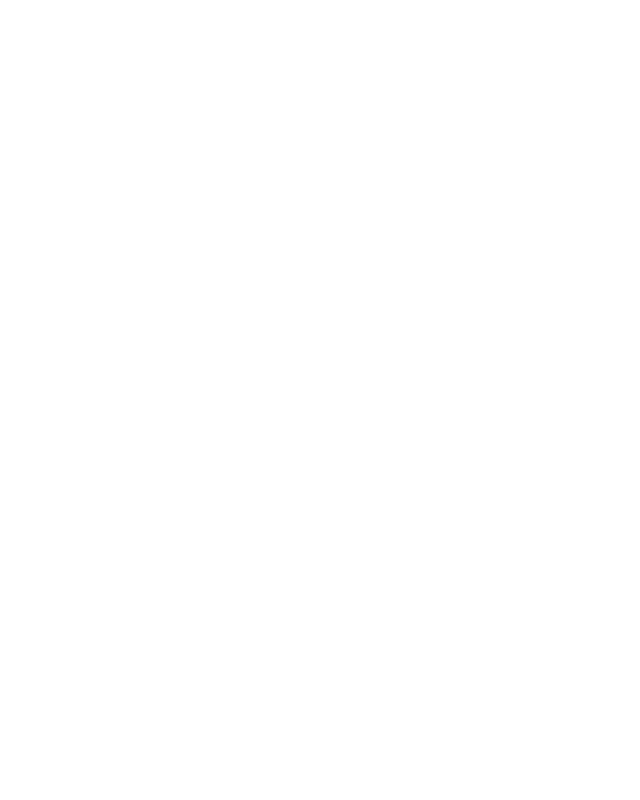
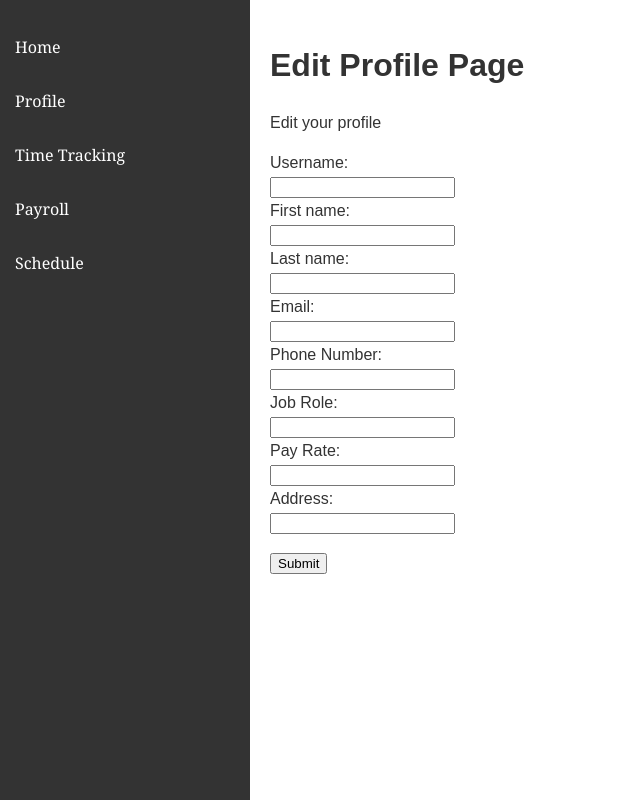
Before and after one commit to ashleymerino3/COSC412-Roll-Call-Payroll, a React (Vite) app: page /profileEdit in a window 1280 px wide. Before the commit this address had no page. Shown: the whole page, without its empty margins (0-640 px from the left). Built offline with nearby package versions, Linux system fonts and the light colour scheme; no server answers; the database is empty.

Commit message:
Edit Profile page added

```diff
--- a/src/app.jsx
+++ b/src/app.jsx
@@ -2,6 +2,7 @@
 import { BrowserRouter as Router, Route, Routes } from "react-router-dom"; // Updated imports for v6
 import Home from "./pages/home";
 import Profile from "./pages/profile";
+import ProfileEdit from "./pages/profileEdit";
 import TimeTracking from "./pages/timetracking";
 import Payroll from "./pages/payroll";
 import Schedule from "./pages/schedule";
@@ -12,6 +13,7 @@
       <Routes> {/* Use Routes */}
         <Route path="/" element={<Home />} />
         <Route path="/profile" element={<Profile />} />
+        <Route path="/profileEdit" element={<ProfileEdit />} />
         <Route path="/time-tracking" element={<TimeTracking />} />
         <Route path="/payroll" element={<Payroll />} />
         <Route path="/schedule" element={<Schedule />} />
--- a/src/pages/profile.jsx
+++ b/src/pages/profile.jsx
@@ -1,4 +1,5 @@
 import React from "react";
+import { Link } from "react-router-dom";
 import Navbar from "../components/navbar";
 import "../styles/styles.css";
 import { useEffect, useState } from "react";
@@ -39,11 +40,8 @@
         <p key={user.payrate}>Pay Rate: ${user.payrate}</p>
         <p key={user.address}>Address: {user.address}</p>
 
-        <button
-          type="button"
-          onclick="document.getElementById('demo').innerHTML = test"
-        >
-          Edit User Information
+        <button type="button">
+          <Link to="/profileEdit">Edit Profile</Link>
         </button>
       </div>
     </div>
@@ -64,11 +62,8 @@
         <p>Pay Rate: </p>
         <p>Address: </p>
 
-        <button
-          type="button"
-          onclick="document.getElementById('demo').innerHTML = test"
-        >
-          Edit User Information
+        <button type="button">
+          <Link to="/profileEdit">Edit Profile</Link>
         </button>
       </div>
     </div>
--- /dev/null
+++ b/src/pages/profileEdit.jsx
@@ -0,0 +1,107 @@
+import React from "react";
+import { Link } from "react-router-dom";
+import Navbar from "../components/navbar";
+import "../styles/styles.css";
+import { useEffect, useState } from "react";
+import { createClient } from "@supabase/supabase-js";
+
+const supabase = createClient(
+  "https://owvjnuefadfwxhosbpxj.supabase.co",
+  "eyJhbGciOiJIUzI1NiIsInR5cCI6IkpXVCJ9.eyJpc3MiOiJzdXBhYmFzZSIsInJlZiI6Im93dmpudWVmYWRmd3hob3NicHhqIiwicm9sZSI6ImFub24iLCJpYXQiOjE3MzE0NDA3MjYsImV4cCI6MjA0NzAxNjcyNn0.yrV7Pg4IC621kuGGwnLcAoPWnOUg4eQ2PutKNJLPtjs"
+);
+
+export default function ProfileEdit() {
+  const [users, setUsers] = useState([]);
+
+  useEffect(() => {
+    getUsers();
+  }, []);
+
+  async function getUsers() {
+    const { data } = await supabase.from("users").select();
+    setUsers(data);
+  }
+
+  var user = users[0];
+
+  if(user != null){
+    return (
+    <div className="container">
+      <Navbar /> {/* Sidebar navigation */}
+      <div className="profile-container">
+        <h1>Edit Profile Page</h1>
+        <p>Edit your profile</p>
+
+        <form action="/profile">
+          <label for="eUsername">Username: </label><br></br>
+          <input type="text" id="eUsername" name="eUsername" value={user.username}></input><br></br>
+
+          <label for="eFirstName">First name: </label><br></br>
+          <input type="text" id="eFirstName" name="eFirstName" value={user.first_name}></input><br></br>
+
+          <label for="eLastName">Last name: </label><br></br>
+          <input type="text" id="eLastName" name="eLastName" value={user.last_name}></input><br></br>
+
+          <label for="eEmail">Email: </label><br></br>
+          <input type="text" id="eEmail" name="eEmail" value={user.email}></input><br></br>
+
+          <label for="ePhone">Phone Number: </label><br></br>
+          <input type="text" id="ePhone" name="ePhone" value={user.phone}></input><br></br>
+
+          <label for="eJob">Job Role: </label><br></br>
+          <input type="text" id="eJob" name="eJob" value={user.position}></input><br></br>
+
+          <label for="ePay">Pay Rate: </label><br></br>
+          <input type="text" id="ePay" name="ePay" value={user.payrate}></input><br></br>
+
+          <label for="eAddress">Address: </label><br></br>
+          <input type="text" id="eAddress" name="eAddress" value={user.address}></input><br></br>
+          <p></p>
+          <input type="submit" value="Submit"></input>
+        </form>
+
+      </div>
+    </div>
+  );
+  } else {
+    return (
+    <div className="container">
+      <Navbar /> {/* Sidebar navigation */}
+      <div className="profile-container">
+        <h1>Edit Profile Page</h1>
+        <p>Edit your profile</p>
+
+        <form action="/profile">
+          <label for="eUsername">Username: </label><br></br>
+          <input type="text" id="eUsername" name="eUsername"></input><br></br>
+
+          <label for="eFirstName">First name: </label><br></br>
+          <input type="text" id="eFirstName" name="eFirstName"></input><br></br>
+
+          <label for="eLastName">Last name: </label><br></br>
+          <input type="text" id="eLastName" name="eLastName"></input><br></br>
+
+          <label for="eEmail">Email: </label><br></br>
+          <input type="text" id="eEmail" name="eEmail"></input><br></br>
+
+          <label for="ePhone">Phone Number: </label><br></br>
+          <input type="text" id="ePhone" name="ePhone"></input><br></br>
+
+          <label for="eJob">Job Role: </label><br></br>
+          <input type="text" id="eJob" name="eJob"></input><br></br>
+
+          <label for="ePay">Pay Rate: </label><br></br>
+          <input type="text" id="ePay" name="ePay"></input><br></br>
+
+          <label for="eAddress">Address: </label><br></br>
+          <input type="text" id="eAddress" name="eAddress"></input><br></br>
+          <p></p>
+          <input type="submit" value="Submit"></input>
+        </form>
+
+      </div>
+    </div>
+  );
+  }
+
+}
```
